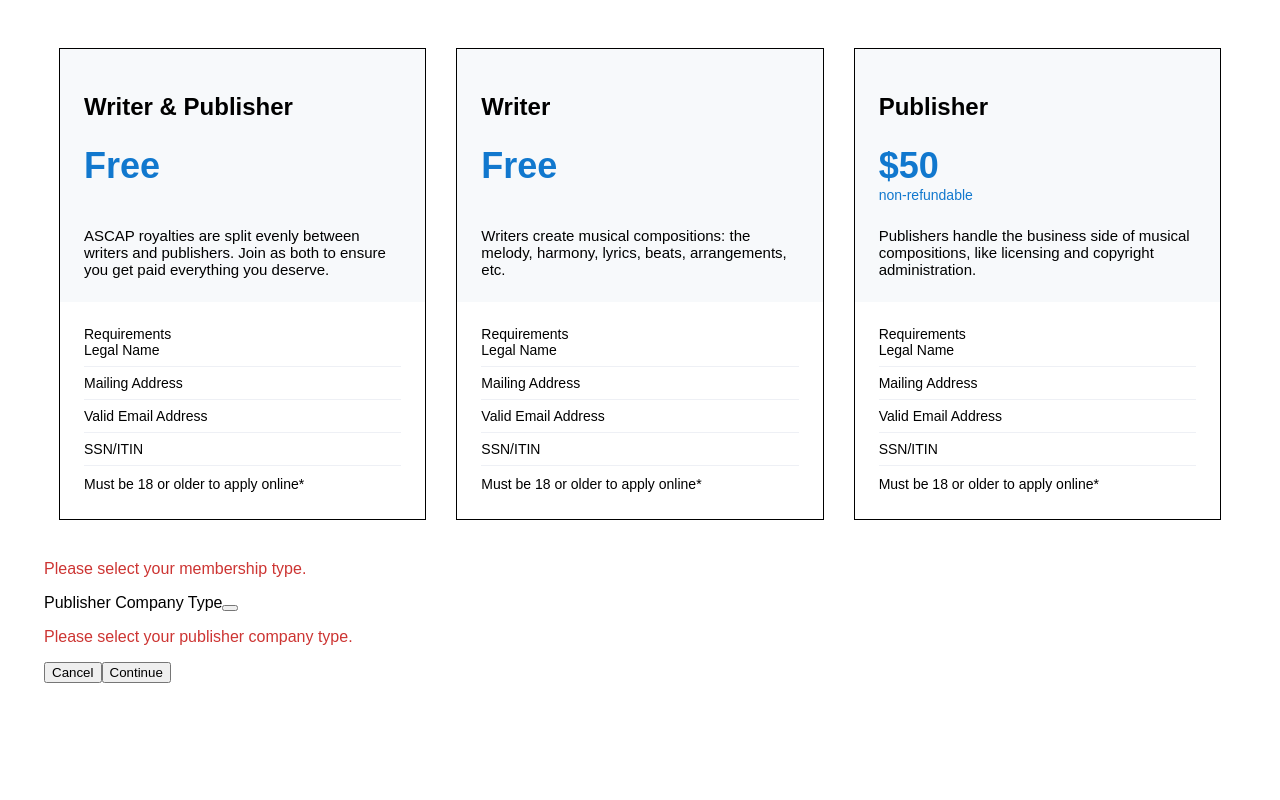
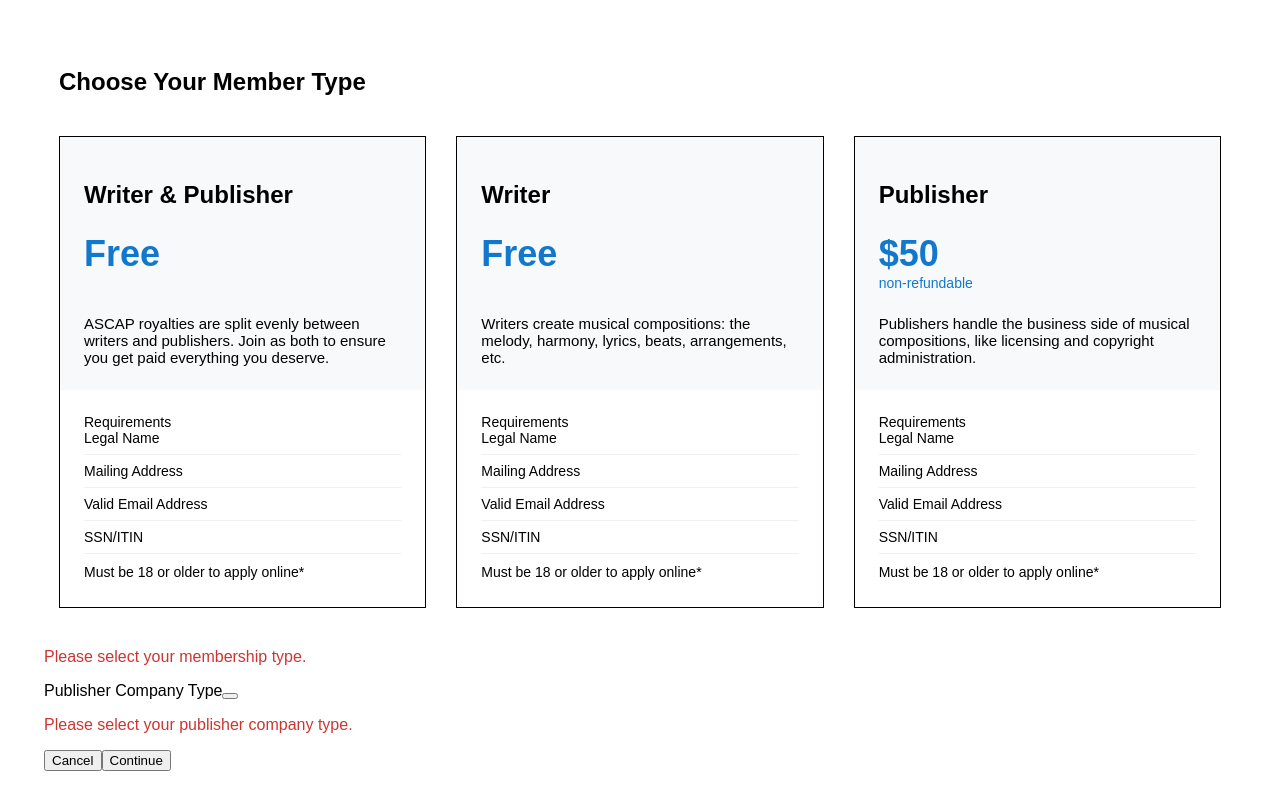
Before and after one commit to patcoston/ascap, a React (Vite) app: page / in a window 1280 px wide. Built offline with nearby package versions, Linux system fonts and the light colour scheme.

Commit message:
Added Heading component

```diff
--- a/src/App.jsx
+++ b/src/App.jsx
@@ -3,10 +3,12 @@
 import DropDownMenu from './components/DropDownMenu'
 import Button from './components/Button'
 import Error from './components/Error'
+import Heading from './components/Heading'
 
 function App() {
   return (
     <div className="App">
+      <Heading heading="Choose Your Member Type" />
       <div className="MemberTypes">
         <MemberType
           type="Writer & Publisher"
--- /dev/null
+++ b/src/components/Heading.jsx
@@ -0,0 +1,11 @@
+import '../sass/Heading.scss'
+
+const Heading = ({ heading }) => {
+  return (
+    <header>
+      <h2 className="heading">{heading}</h2>
+    </header>
+  )
+}
+
+export default Heading
--- /dev/null
+++ b/src/sass/Heading.scss
@@ -0,0 +1,6 @@
+.heading {
+  margin-bottom: 40px;
+  font-size: 24px;
+  font-weight: 700;
+  padding-left: 15px;
+}
```
